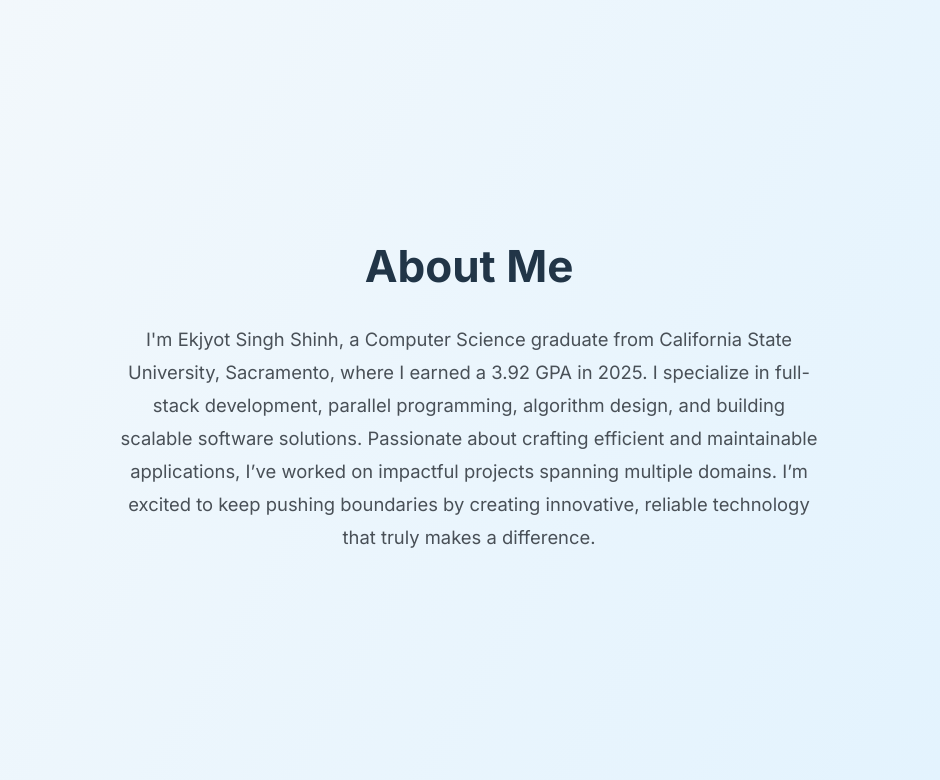
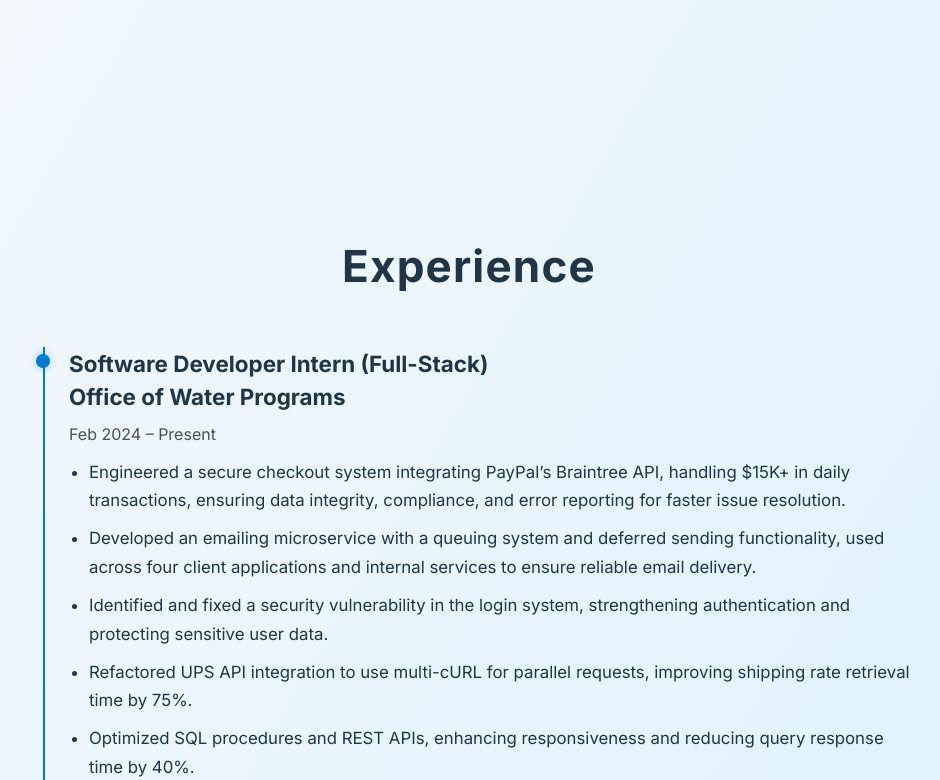
Before and after one commit to ekjyotshinh/portfolio, a React (Vite) app: page / in a window 1280 px wide. Shown: the part 740-1520 px from the top of the page, without its empty margins (171-1111 px from the left). Built offline with nearby package versions, Linux system fonts and the light colour scheme.

Commit message:
remove About component and associated styles; streamline application structure

```diff
--- a/src/App.jsx
+++ b/src/App.jsx
@@ -2,7 +2,6 @@ import React, { useState, useEffect } from "react";
 import "./App.css";
 import Navbar from "./components/Navbar/Navbar";
 import Hero from "./components/Hero/Hero";
-import About from "./components/About/About";
 import Projects from "./components/Projects/Projects";
 import Contact from "./components/Contact/Contact";
 import Experience from "./components/Experience/Experience";
@@ -56,9 +55,6 @@ function App() {
       <Navbar theme={theme} toggleTheme={toggleTheme} />
       <Hero />
       <div className="fade-section">
-        <About />
-      </div>
-      <div className="fade-section">
         <Experience />
       </div>
       <div className="fade-section">
--- a/src/components/About/About.css
+++ /dev/null
@@ -1,39 +0,0 @@
-.about {
-  padding: 4rem 2rem;
-}
-
-.about-container {
-  max-width: 900px;
-  margin: 0 auto;
-  text-align: center;
-}
-
-.about h2 {
-  font-size: 2.75rem;
-  margin-bottom: 1.5rem;
-  font-weight: 700;
-  color: var(--text-primary);
-}
-
-.about-text {
-  font-size: 1.15rem;
-  line-height: 1.8;
-  margin-bottom: 3rem;
-  max-width: 700px;
-  margin-left: auto;
-  margin-right: auto;
-  color: var(--text-secondary);
-}
-
-/* Responsive */
-
-@media (max-width: 600px) {
-  .about h2 {
-    font-size: 2rem;
-  }
-
-  .about-text {
-    font-size: 1rem;
-    max-width: 100%;
-  }
-}
--- a/src/components/About/About.jsx
+++ /dev/null
@@ -1,24 +0,0 @@
-import SectionContainer from "../Layout/SectionContainer";
-import "./About.css";
-
-function About() {
-  return (
-    <SectionContainer id="about" className="about">
-      <div className="about-container">
-        <h2>About Me</h2>
-        <p className="about-text">
-          I'm Ekjyot Singh Shinh, a Computer Science graduate from California
-          State University, Sacramento, where I earned a 3.92 GPA in 2025. I
-          specialize in full-stack development, parallel programming, algorithm
-          design, and building scalable software solutions. Passionate about
-          crafting efficient and maintainable applications, I’ve worked on
-          impactful projects spanning multiple domains. I’m excited to keep
-          pushing boundaries by creating innovative, reliable technology that
-          truly makes a difference.
-        </p>
-      </div>
-    </SectionContainer>
-  );
-}
-
-export default About;
```
